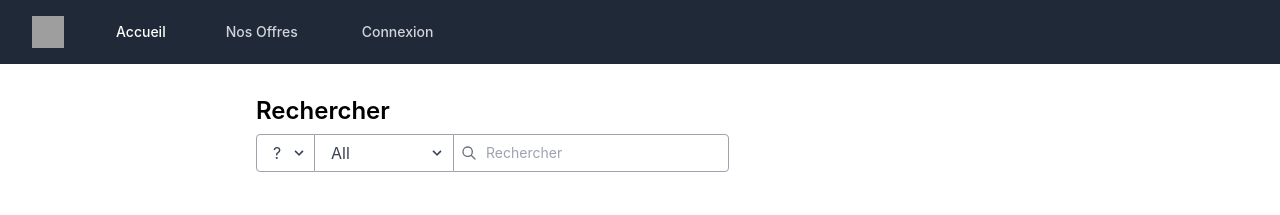
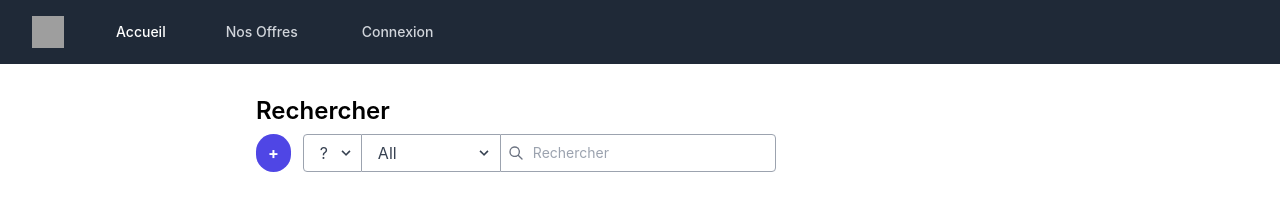
Before and after one commit to StevenIsdr/frontBIE, a React (Create React App) app: page /drive in a window 1280 px wide. Shown: the top 215 px of the page. Built offline with nearby package versions, Linux system fonts and the light colour scheme; grey boxes are pictures that could not be loaded.

Commit message:
Update drive.js

```diff
--- a/src/drive.js
+++ b/src/drive.js
@@ -16,7 +16,10 @@ function Drive(){
                 <div>
                     <h2 className="text-2xl font-semibold leading-tight">Rechercher</h2>
                 </div>
+
+
                 <div className="my-2 flex sm:flex-row flex-col pb-4">
+                    <button className="rounded-full bg-indigo-600 px-3 text-white font-bold mr-3">+</button>
                     <div className="flex flex-row mb-1 sm:mb-0">
                         <div className="relative">
                             <select
```
